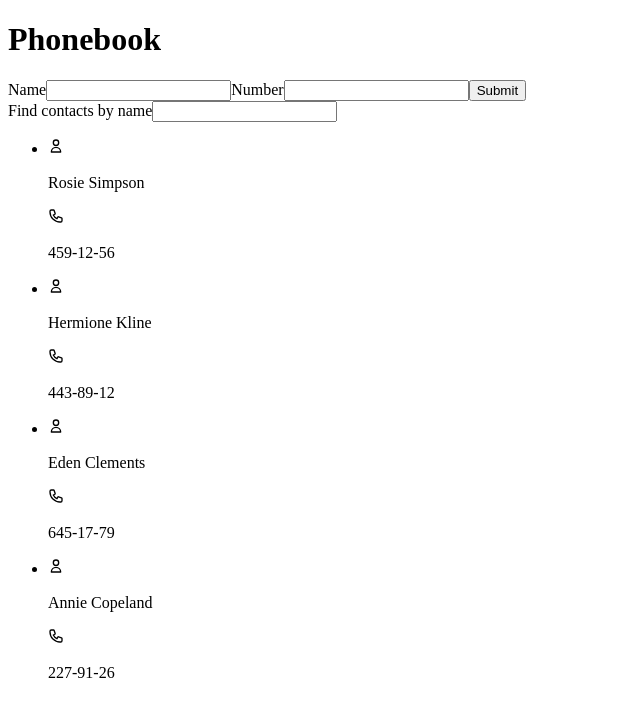
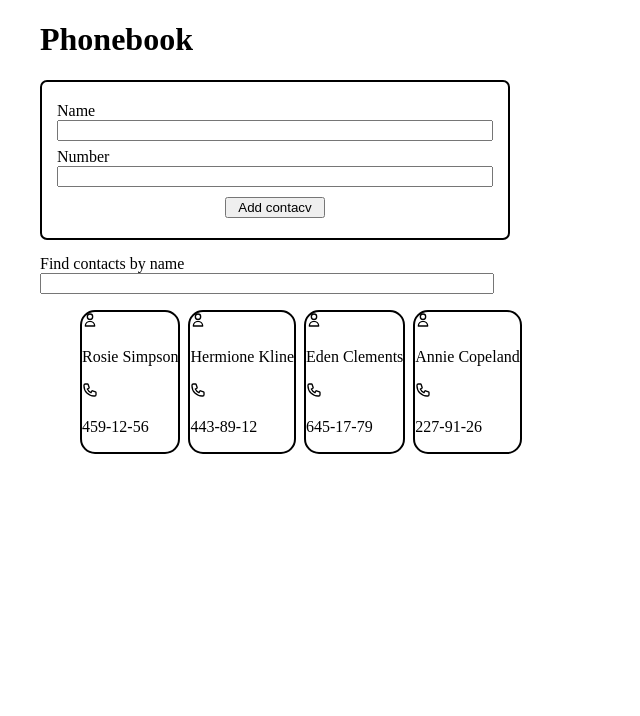
Before and after one commit to JohnRealy/goit-react-hw-03, a React (Vite) app: page / in a window 1280 px wide. Shown: the top 716 px of the page, without its empty margins (0-640 px from the left). Built offline with nearby package versions, Linux system fonts and the light colour scheme.

Commit message:
search and form done

```diff
--- a/src/components/App.jsx
+++ b/src/components/App/App.jsx
@@ -1,6 +1,7 @@
-import ContactForm from "./ContactForm/ContactForm";
-import SearchBox from "./SearchBox/SearchBox";
-import ContactList from "./ContactList/ContactList";
+import ContactForm from "../ContactForm/ContactForm";
+import SearchBox from "../SearchBox/SearchBox";
+import ContactList from "../ContactList/ContactList";
+import css from './App.module.css';
 
 export default function App() {
   const initialUsers =[
@@ -11,7 +12,7 @@ export default function App() {
   ]
 
   return (
-    <div>
+    <div className={css.container}>
       <h1>Phonebook</h1>
       <ContactForm />
       <SearchBox />
--- /dev/null
+++ b/src/components/App/App.module.css
@@ -0,0 +1,7 @@
+.container{
+    margin-left: auto;
+    margin-right: auto;
+    padding-left: 15px;
+    padding-right: 15px;
+    max-width: 1200px;
+}
--- a/src/components/ContactForm/ContactForm.jsx
+++ b/src/components/ContactForm/ContactForm.jsx
@@ -1,5 +1,6 @@
 import { Form, Formik, Field } from "formik";
 import { useId } from "react";
+import css from './ContactForm.module.css';
 
 export default function ContactForm() {
   const usernameId = useId();
@@ -11,13 +12,15 @@ export default function ContactForm() {
   };
 
 
-  return <Formik initialValues={{}} onSubmit={handleSubmit} >
-    <Form>
+  return <div className={css.container}>
+   <Formik initialValues={{}} onSubmit={handleSubmit} >
+    <Form className={css.form}>
       <label htmlFor={usernameId}>Name</label>
-      <Field type="text" name="username" id={usernameId}/>
+      <Field type="text" name="username" id={usernameId} className={css.name}/>
       <label htmlFor={numId}>Number</label>
       <Field type="number" name="number" id={numId}/>
-    <button type="submit">Submit</button>
+    <button type="submit" className={css.btn}>Add contacv</button>
     </Form>
-  </Formik>;
+  </Formik>
+  </div>;
 }
--- a/src/components/ContactForm/ContactForm.module.css
+++ b/src/components/ContactForm/ContactForm.module.css
@@ -0,0 +1,24 @@
+.container{
+    max-width: 470px;
+}
+
+.form{
+    border: 2px black solid;
+    border-radius: 7px;
+    display: flex;
+    flex-direction: column;
+    padding: 20px 15px;
+
+}
+
+.btn{
+    width: 100px;
+    display: block;
+    margin-left: auto;
+    margin-right: auto;
+    margin-top: 10px;
+}
+
+.name{
+    margin-bottom: 7px;
+}
--- a/src/components/ContactList/ContactList.jsx
+++ b/src/components/ContactList/ContactList.jsx
@@ -1,9 +1,10 @@
 import { HiOutlineUser,HiOutlinePhone  } from "react-icons/hi";
+import css from './ContactList.module.css';
 
 
 export default function ContactList({users}) {
-  return <ul>
-    {users.map(user=>(<li key={user.id}>
+  return <ul className={css.list}>
+    {users.map(user=>(<li key={user.id} className={css.listItem}>
       <div><HiOutlineUser/><p>{user.name}</p></div>
       <div><HiOutlinePhone /><p>{user.number}</p></div>
     </li>))}
--- a/src/components/ContactList/ContactList.module.css
+++ b/src/components/ContactList/ContactList.module.css
@@ -0,0 +1,12 @@
+.list{
+    list-style: none;
+    display: flex;
+    flex-direction: row;
+    gap:8px ;
+    width: ;
+}
+
+.listItem{
+    border: 2px solid black;
+    border-radius: 15px;
+}
--- a/src/components/SearchBox/SearchBox.jsx
+++ b/src/components/SearchBox/SearchBox.jsx
@@ -1,13 +1,14 @@
 import { Formik, Form, Field } from "formik";
 import { useId } from "react";
+import css from './SearchBox.module.css';
 
 export default function SearchBox() {
   const searchId = useId()
 
   return <Formik initialValues={{}}>
-    <Form>
+    <Form className={css.form}>
       <label htmlFor={searchId}>Find contacts by name</label>
-      <Field type="text" name="search"/>
+      <Field type="text" name="search" className={css.input}/>
     </Form>
   </Formik>;
 }
--- a/src/components/SearchBox/SearchBox.module.css
+++ b/src/components/SearchBox/SearchBox.module.css
@@ -0,0 +1,9 @@
+.form{
+    margin-top: 15px;
+    display: flex;
+    flex-direction: column;
+}
+
+.input{
+    max-width: 446px;
+}
--- /dev/null
+++ b/src/initialUsers.json
@@ -0,0 +1,6 @@
+[
+    {id: 'id-1', name: 'Rosie Simpson', number: '459-12-56'},
+    {id: 'id-2', name: 'Hermione Kline', number: '443-89-12'},
+    {id: 'id-3', name: 'Eden Clements', number: '645-17-79'},
+    {id: 'id-4', name: 'Annie Copeland', number: '227-91-26'},
+  ]
--- a/src/main.jsx
+++ b/src/main.jsx
@@ -1,6 +1,6 @@
 import React from "react";
 import ReactDOM from "react-dom/client";
-import App from "./components/App";
+import App from "./components/App/App";
 
 ReactDOM.createRoot(document.getElementById("root")).render(
   <React.StrictMode>
```
